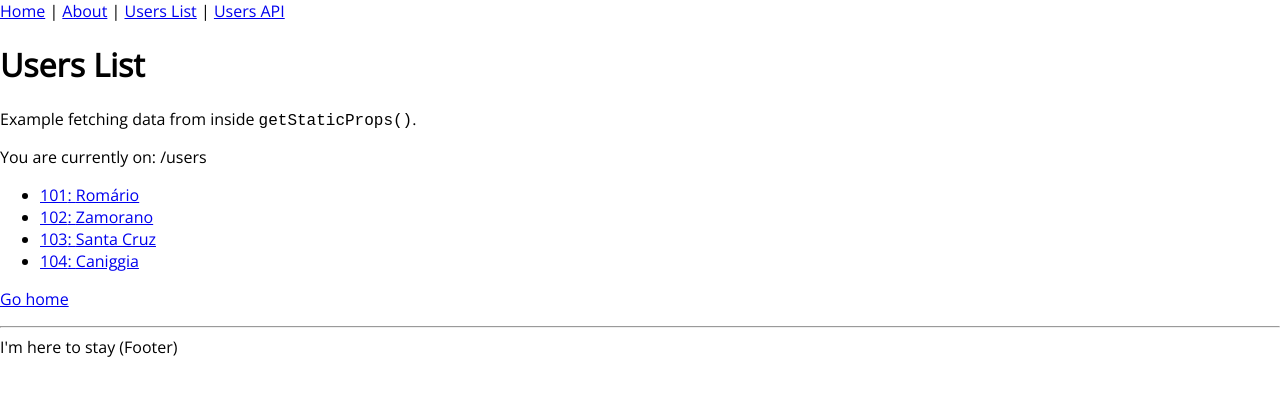
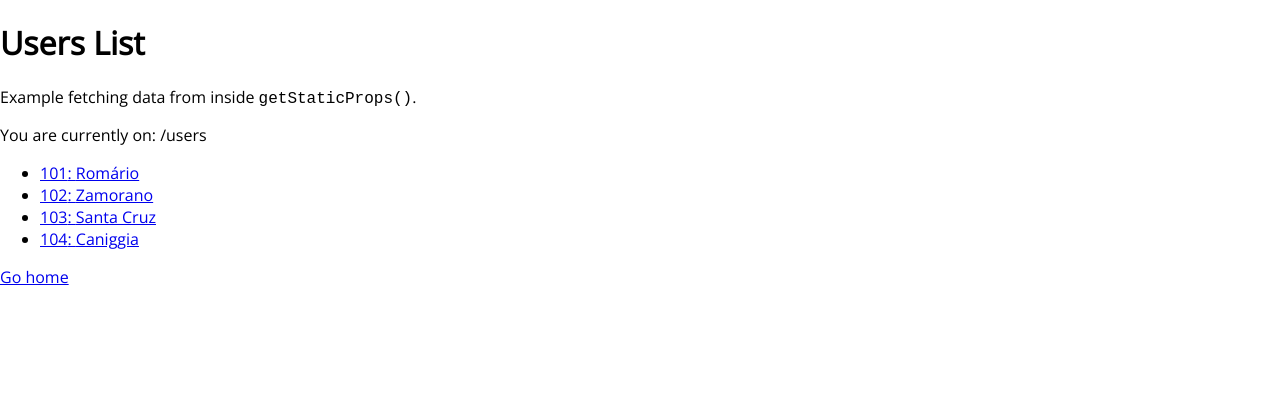
Before and after one commit to thiagoenge/how-to-login, a Next.js app: page /users in a window 1280 px wide. Shown: the top 396 px of the page. Built offline with nearby package versions, Linux system fonts and the light colour scheme.

Commit message:
global layout system

```diff
--- a/src/components/Layout.tsx
+++ b/src/components/Layout.tsx
@@ -14,27 +14,7 @@
       <meta charSet="utf-8" />
       <meta name="viewport" content="initial-scale=1.0, width=device-width" />
     </Head>
-    <header>
-      <nav>
-        <Link href="/">
-          <a>Home</a>
-        </Link>{' '}
-        |{' '}
-        <Link href="/about">
-          <a>About</a>
-        </Link>{' '}
-        |{' '}
-        <Link href="/users">
-          <a>Users List</a>
-        </Link>{' '}
-        | <a href="/api/users">Users API</a>
-      </nav>
-    </header>
     {children}
-    <footer>
-      <hr />
-      <span>I'm here to stay (Footer)</span>
-    </footer>
   </div>
 )
 
```
